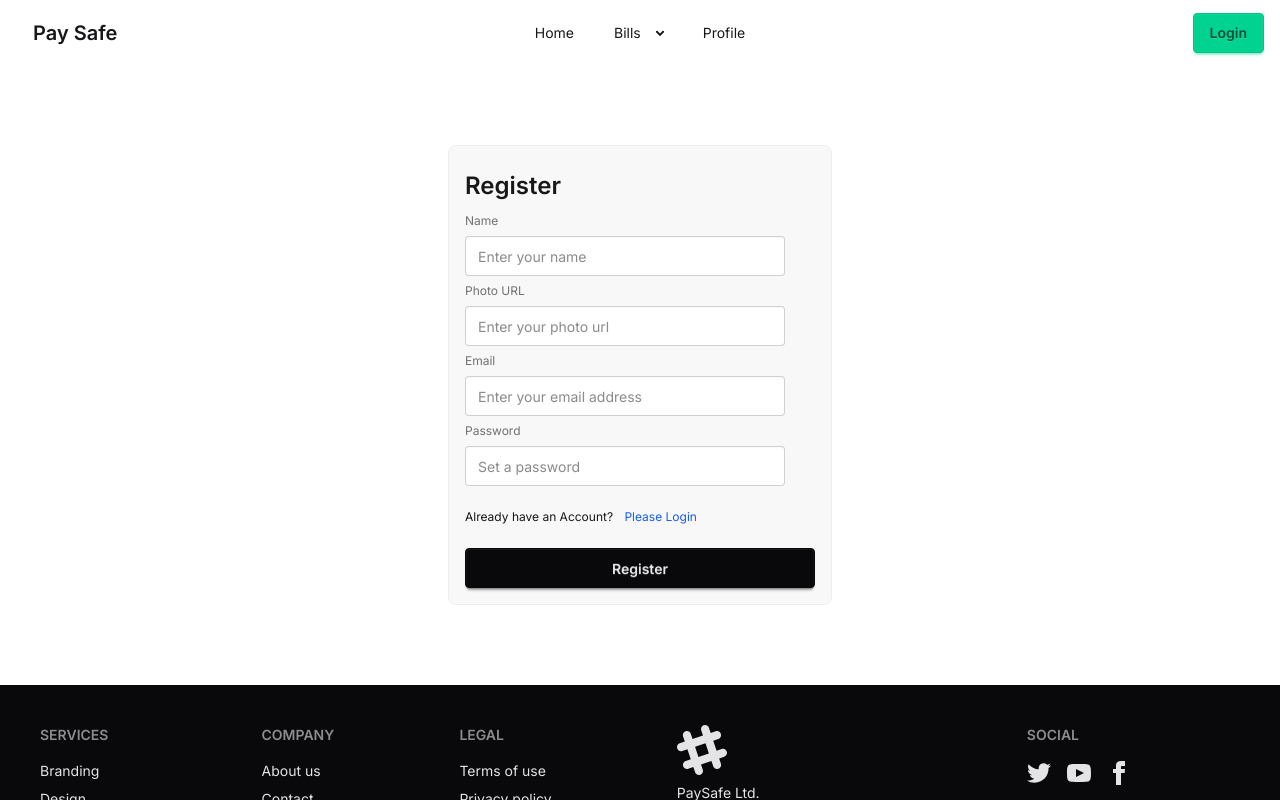
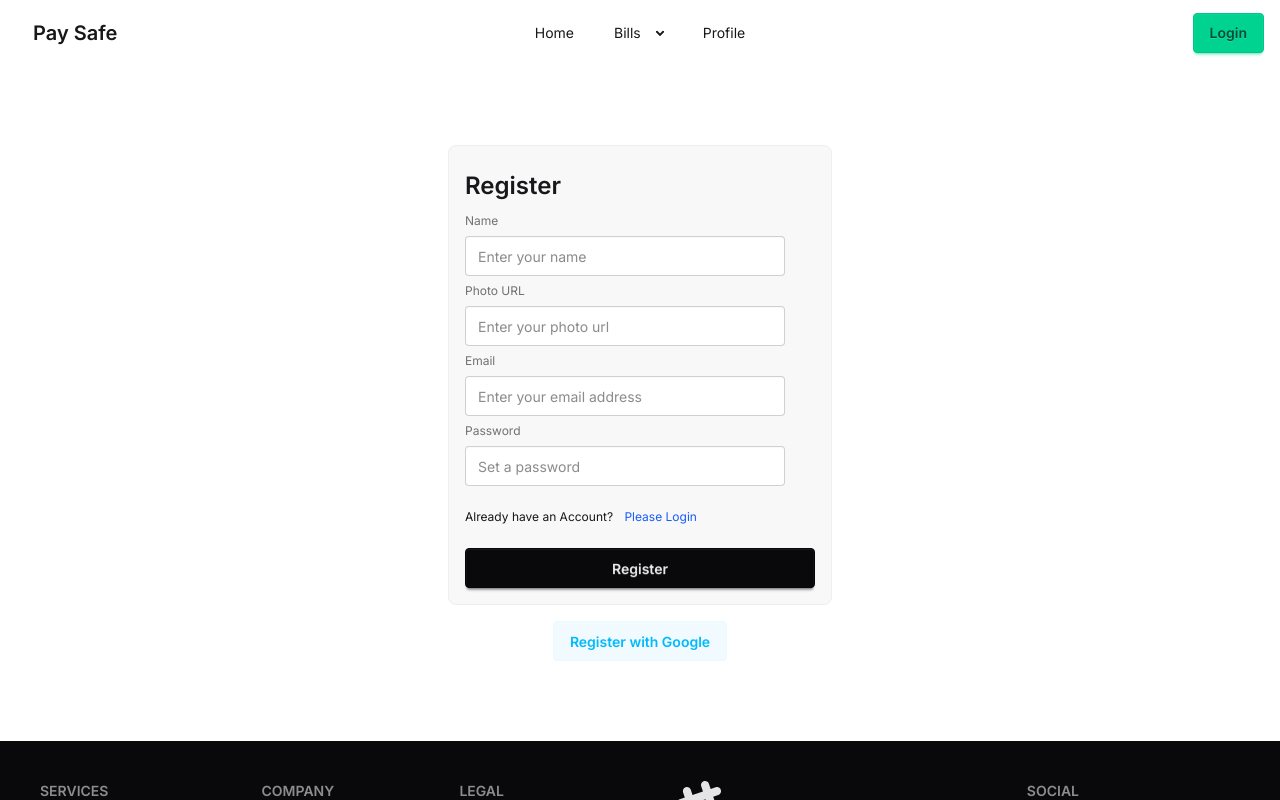
Before and after one commit to fakhrulhasan99/Pay-Safe, a React (Vite) app: page /register in a window 1280 px wide. Shown: the top 800 px of the page. Built offline with nearby package versions, Linux system fonts and the light colour scheme; no server answers.

Commit message:
google authenticatin added

```diff
--- a/src/pages/Register.jsx
+++ b/src/pages/Register.jsx
@@ -5,7 +5,7 @@ import { toast } from 'react-toastify';
 
 const Register = () => {
 
-    const { setUser, createUser, userProfile } = useContext(AuthContext);
+    const { setUser, createUser, userProfile, signInWithGoogle } = useContext(AuthContext);
     // console.log(userProfile)
 
     const handleRegister = (e) => {
@@ -36,7 +36,7 @@ const Register = () => {
     }
 
     return (
-        <div className='flex justify-center py-20'>
+        <div className='flex flex-col max-w-md items-center mx-auto justify-center py-20'>
             <form onSubmit={handleRegister} className="fieldset bg-base-200 border-base-300 rounded-box w-sm border p-4">
                 <legend className="fieldset-legend text-2xl">Register</legend>
 
@@ -56,6 +56,7 @@ const Register = () => {
 
                 <button className="btn btn-neutral mt-4">Register</button>
             </form>
+                <button onClick={() => {signInWithGoogle()}} className="btn btn-soft btn-info mt-4">Register with Google</button>
         </div>
     );
 };
--- a/src/provider/AuthProvider.jsx
+++ b/src/provider/AuthProvider.jsx
@@ -1,5 +1,5 @@
 import React, { createContext, useEffect, useState } from 'react';
-import { createUserWithEmailAndPassword, getAuth, onAuthStateChanged, signInWithEmailAndPassword, signOut, updateEmail, updateProfile } from "firebase/auth";
+import { createUserWithEmailAndPassword, getAuth, GoogleAuthProvider, onAuthStateChanged, signInWithEmailAndPassword, signInWithPopup, signOut, updateEmail, updateProfile } from "firebase/auth";
 import app from '../firebase.config';
 import { toast } from 'react-toastify';
 // eslint-disable-next-line react-refresh/only-export-components
@@ -8,10 +8,14 @@ const auth = getAuth(app);
 
 const AuthProvider = ({ children }) => {
 
+    const googleProvider = new GoogleAuthProvider();
     const [user, setUser] = useState(null);
     const [loading, setLoading] = useState(true);
     console.log(loading, user)
 
+    const signInWithGoogle = () => {
+        return signInWithPopup(auth, googleProvider);
+    }
     const createUser = (email, password) => {
         setLoading(true);
         return createUserWithEmailAndPassword(auth, email, password);
@@ -67,6 +71,7 @@ const AuthProvider = ({ children }) => {
     }, []);
 
     const authData = {
+        signInWithGoogle,
         user,
         setUser,
         createUser,
```
